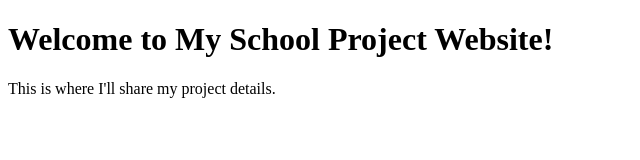
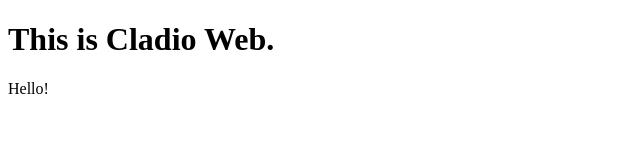
Before and after one commit to Aerydis/ClaDio, a plain HTML site: page index.html in a window 1280 px wide. Shown: the whole page, without its empty margins (0-640 px from the left). Drawn offline with Linux system fonts and the light colour scheme.

Commit message:
Update index.html

```diff
--- a/index.html
+++ b/index.html
@@ -1,10 +1,10 @@
 <!DOCTYPE html>
 <html>
 <head>
-    <title>My School Project</title>
+    <title>Cladio</title>
 </head>
 <body>
-    <h1>Welcome to My School Project Website!</h1>
-    <p>This is where I'll share my project details.</p>
+    <h1>This is Cladio Web.</h1>
+    <p>Hello!</p>
 </body>
 </html>
```
